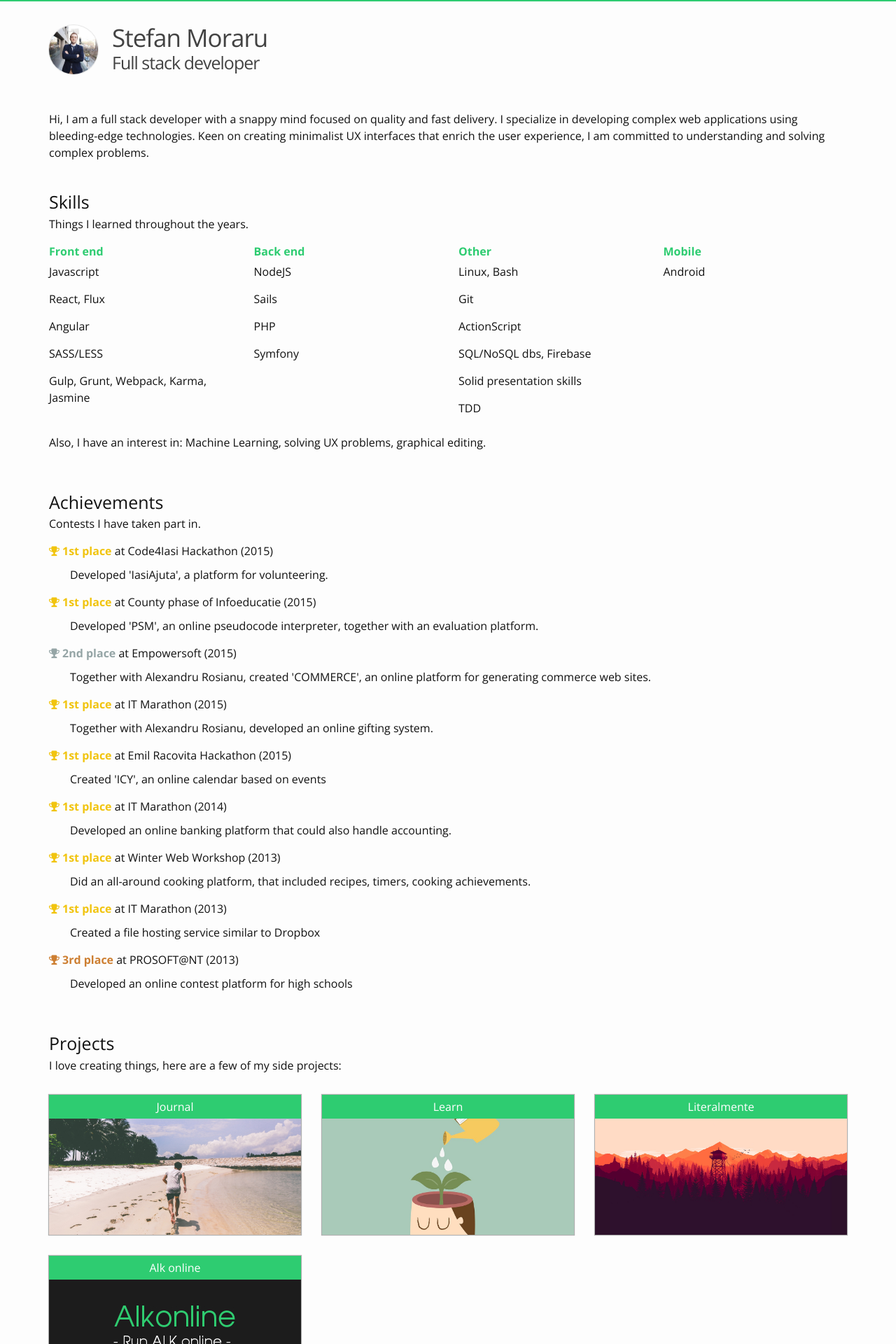
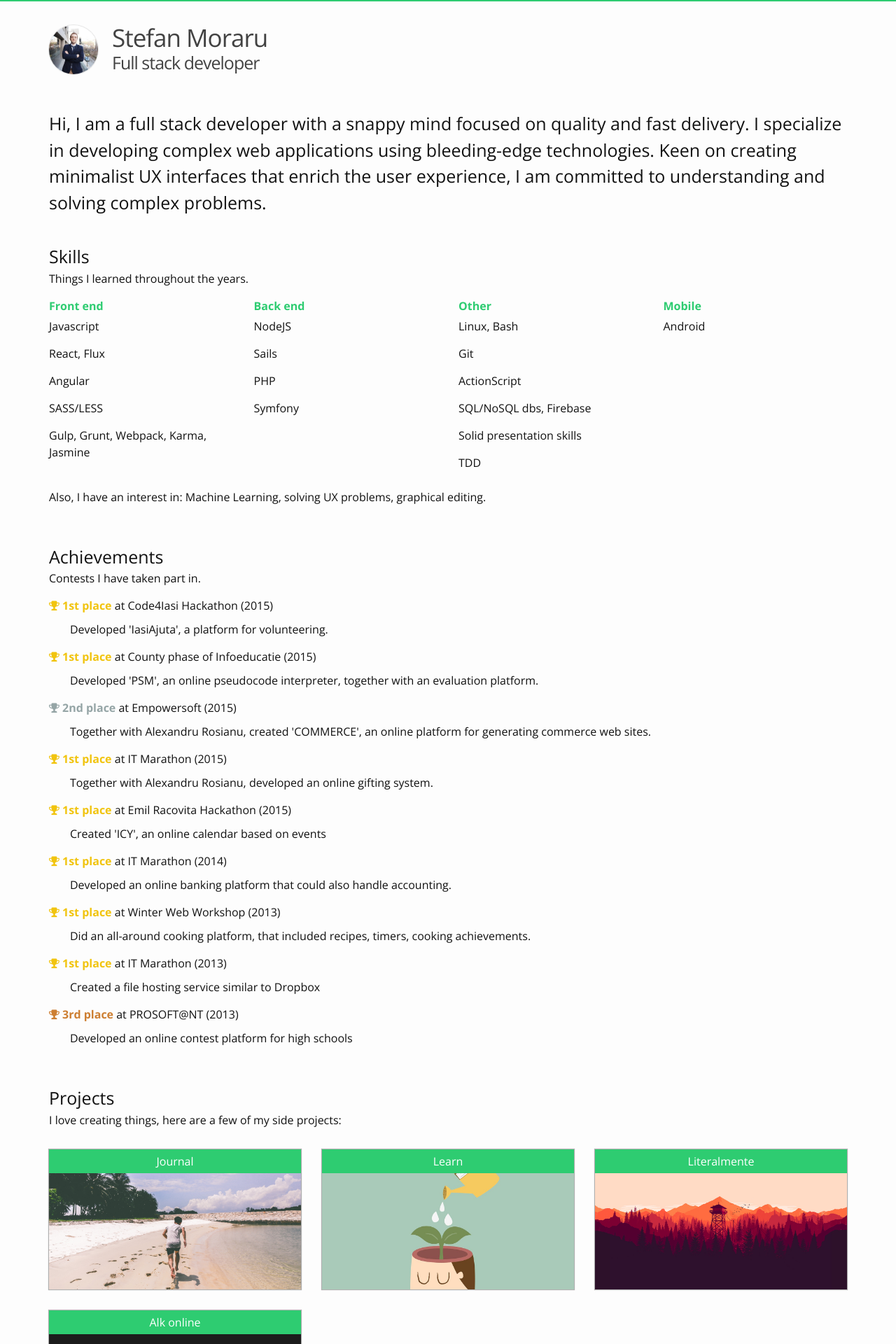
Before and after one commit to stefan-moraru/stefanmoraru.ro, a Jekyll site: the page built from index.html, in a window 1280 px wide. Shown: the top 1920 px of the page at 70% size. Built offline with Jekyll 4.4.1, drawn with Linux system fonts in a browser that asks for light colours; nearby versions of some CDN libraries.

Commit message:
Increase description size

```diff
--- a/index.html
+++ b/index.html
@@ -5,7 +5,7 @@ layout: default
 <div class="home">
   <section style="margin-top: 20px;">
     <div class="section__content">
-      <h4>{{ site.data.data.description }}</h4>
+      <h3>{{ site.data.data.description }}</h3>
     </div>
   </section>
 
```
